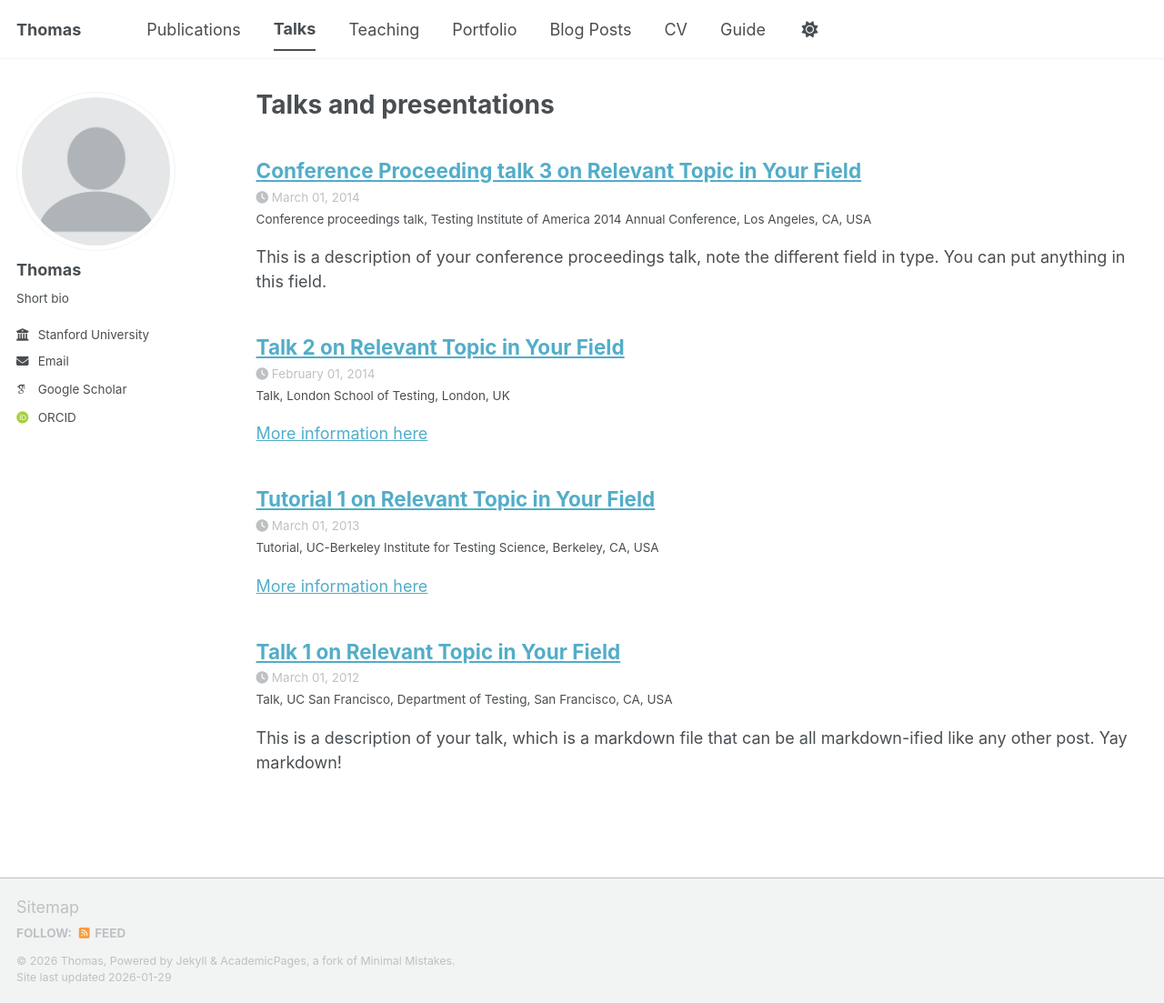
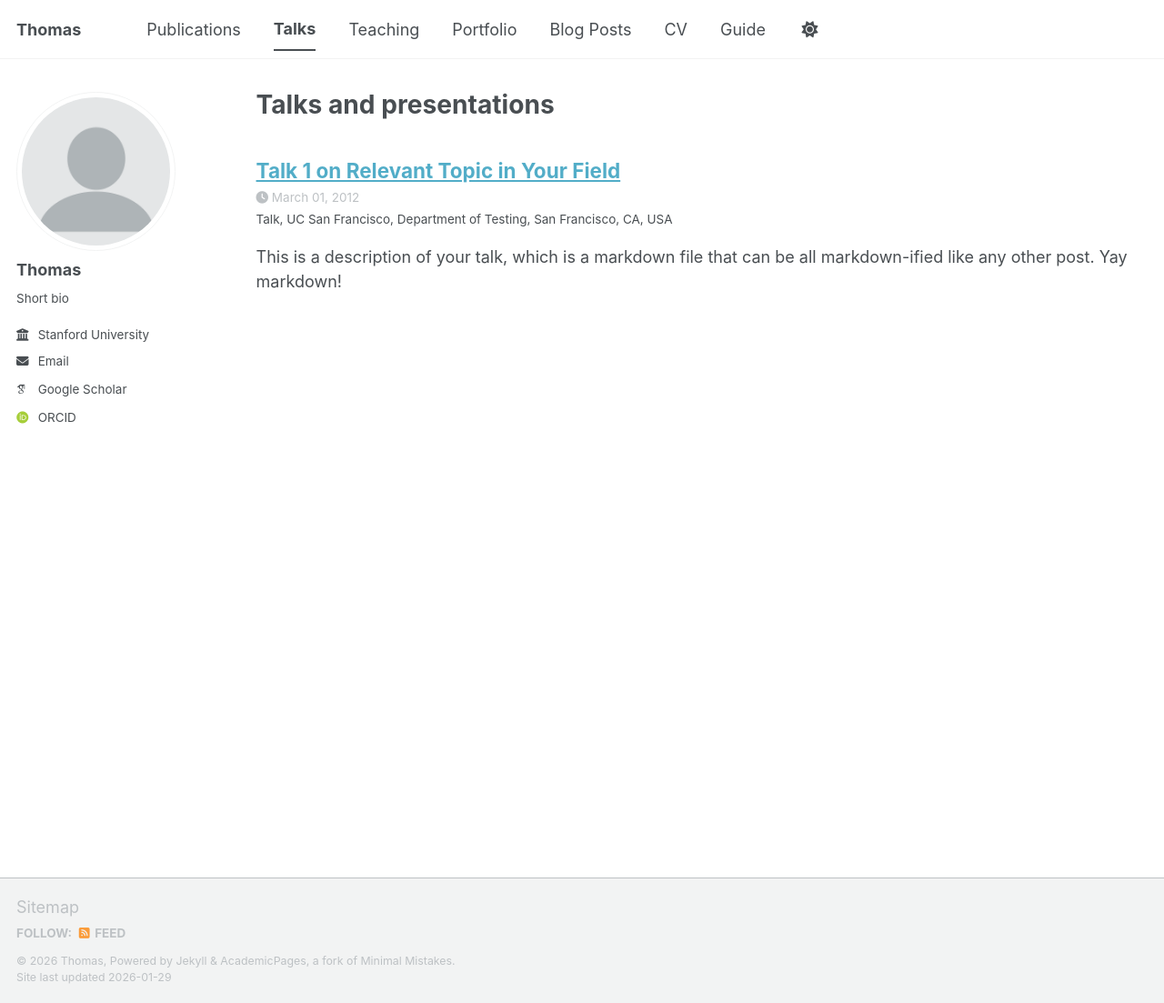
Before and after one commit to Tubbie06/tubbie06.github.io, a Jekyll site: the page built from _pages/talks.html, in a window 1280 px wide and 1103 px high. Shown: the whole window at 91% size. Built offline with Jekyll 4.4.1, drawn with Linux system fonts in a browser that asks for light colours; some web fonts are replaced; a script bundle is joined from its source files by our own code; library files that are not in the unit come from our copies.

Commit message:
Further first edits

```diff
--- a/_config.yml
+++ b/_config.yml
@@ -228,7 +228,7 @@
     output: true
     permalink: /:collection/:path/
   portfolio:
-    output: true
+    output: false
     permalink: /:collection/:path/
   talks:
     output: true
--- a/_talks/2013-03-01-tutorial-1.md
+++ /dev/null
@@ -1,13 +0,0 @@
----
-title: "Tutorial 1 on Relevant Topic in Your Field"
-collection: talks
-type: "Tutorial"
-permalink: /talks/2013-03-01-tutorial-1
-venue: "UC-Berkeley Institute for Testing Science"
-date: 2013-03-01
-location: "Berkeley, CA, USA"
----
-
-[More information here](http://exampleurl.com)
-
-This is a description of your tutorial, note the different field in type. This is a markdown files that can be all markdown-ified like any other post. Yay markdown!
--- a/_talks/2014-02-01-talk-2.md
+++ /dev/null
@@ -1,13 +0,0 @@
----
-title: "Talk 2 on Relevant Topic in Your Field"
-collection: talks
-type: "Talk"
-permalink: /talks/2014-02-01-talk-2
-venue: "London School of Testing"
-date: 2014-02-01
-location: "London, UK"
----
-
-[More information here](http://example2.com)
-
-This is a description of your talk, which is a markdown files that can be all markdown-ified like any other post. Yay markdown!
--- a/_talks/2014-03-01-talk-3.md
+++ /dev/null
@@ -1,11 +0,0 @@
----
-title: "Conference Proceeding talk 3 on Relevant Topic in Your Field"
-collection: talks
-type: "Conference proceedings talk"
-permalink: /talks/2014-03-01-talk-3
-venue: "Testing Institute of America 2014 Annual Conference"
-date: 2014-03-01
-location: "Los Angeles, CA, USA"
----
-
-This is a description of your conference proceedings talk, note the different field in type. You can put anything in this field.
```
